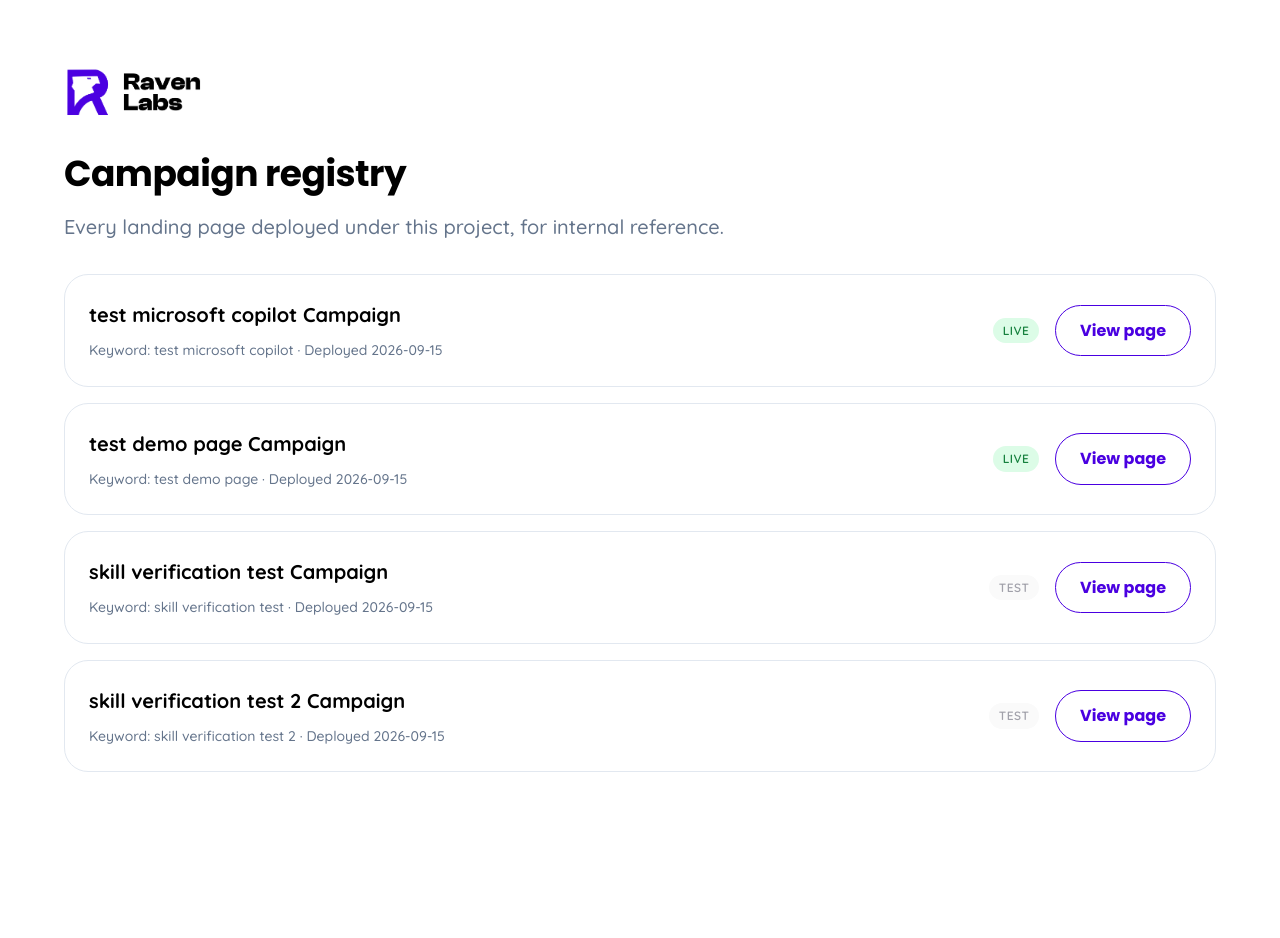
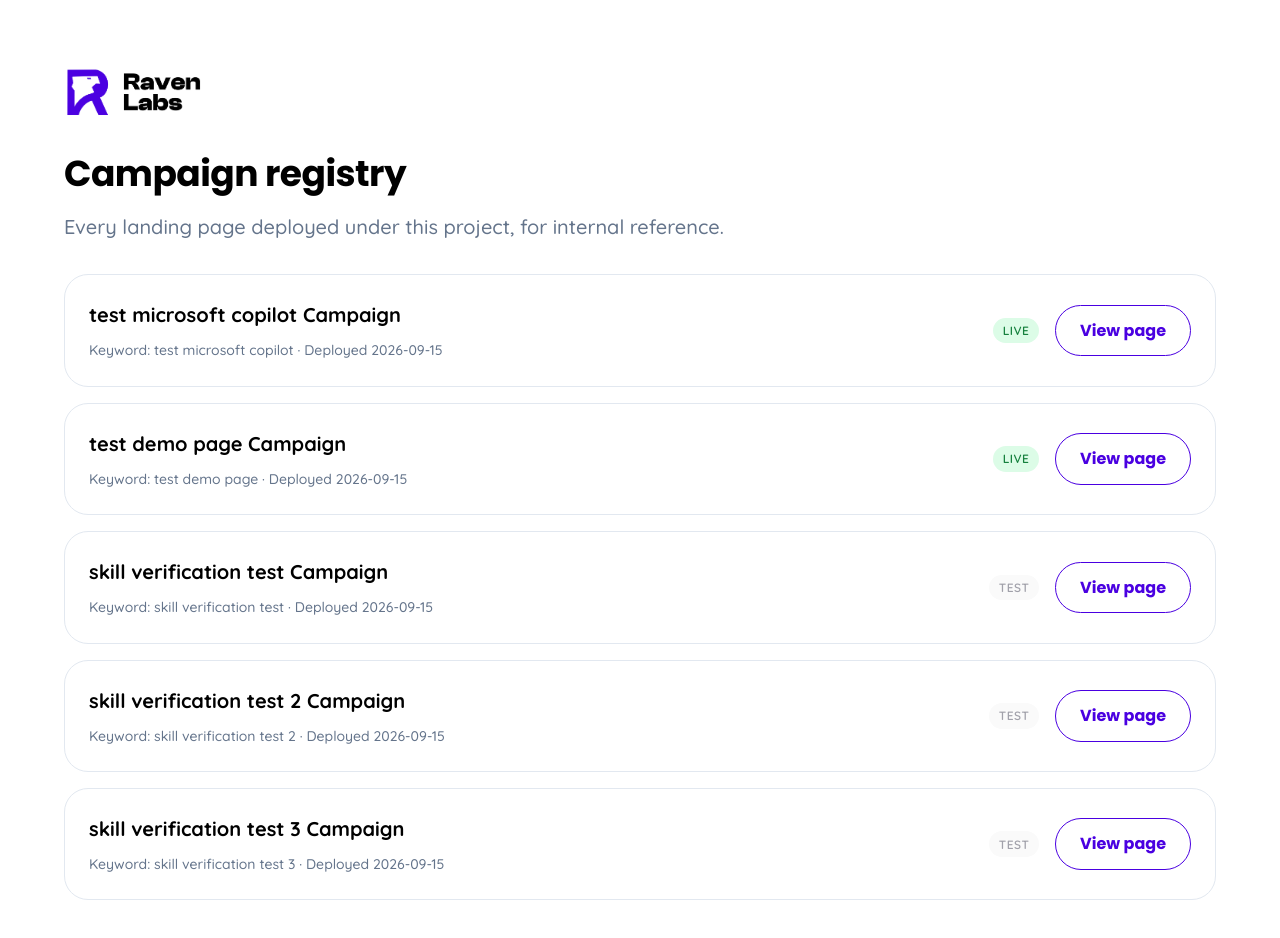
Before and after one commit to sreekar-gkb/Landing-pages-ravenlabs, a Next.js app: page /campaigns in a window 1280 px wide. Shown: the top 938 px of the page. Before the commit the page ends 836 px from the top, so only its background shows below. Built offline with nearby package versions, Linux system fonts and the light colour scheme.

Commit message:
Deploy skill-verification-test-3 landing page

```diff
--- /dev/null
+++ b/app/skill-verification-test-3/thanks/page.tsx
@@ -0,0 +1,3 @@
+export default function ThanksPage() {
+  return <main style={{ padding: 60 }}><h1>Thanks — test</h1></main>;
+}
--- a/data/campaigns.json
+++ b/data/campaigns.json
@@ -30,5 +30,13 @@
     "keyword": "skill verification test 2",
     "status": "test",
     "deployedAt": "2026-09-15"
+  },
+  {
+    "slug": "skill-verification-test-3",
+    "name": "skill verification test 3 Campaign",
+    "url": "https://landing-pages-ravenlabs.vercel.app/skill-verification-test-3",
+    "keyword": "skill verification test 3",
+    "status": "test",
+    "deployedAt": "2026-09-15"
   }
 ]
```
Also changed, not shown: app/skill-verification-test-3/page.tsx (added, +8 -0 lines).
